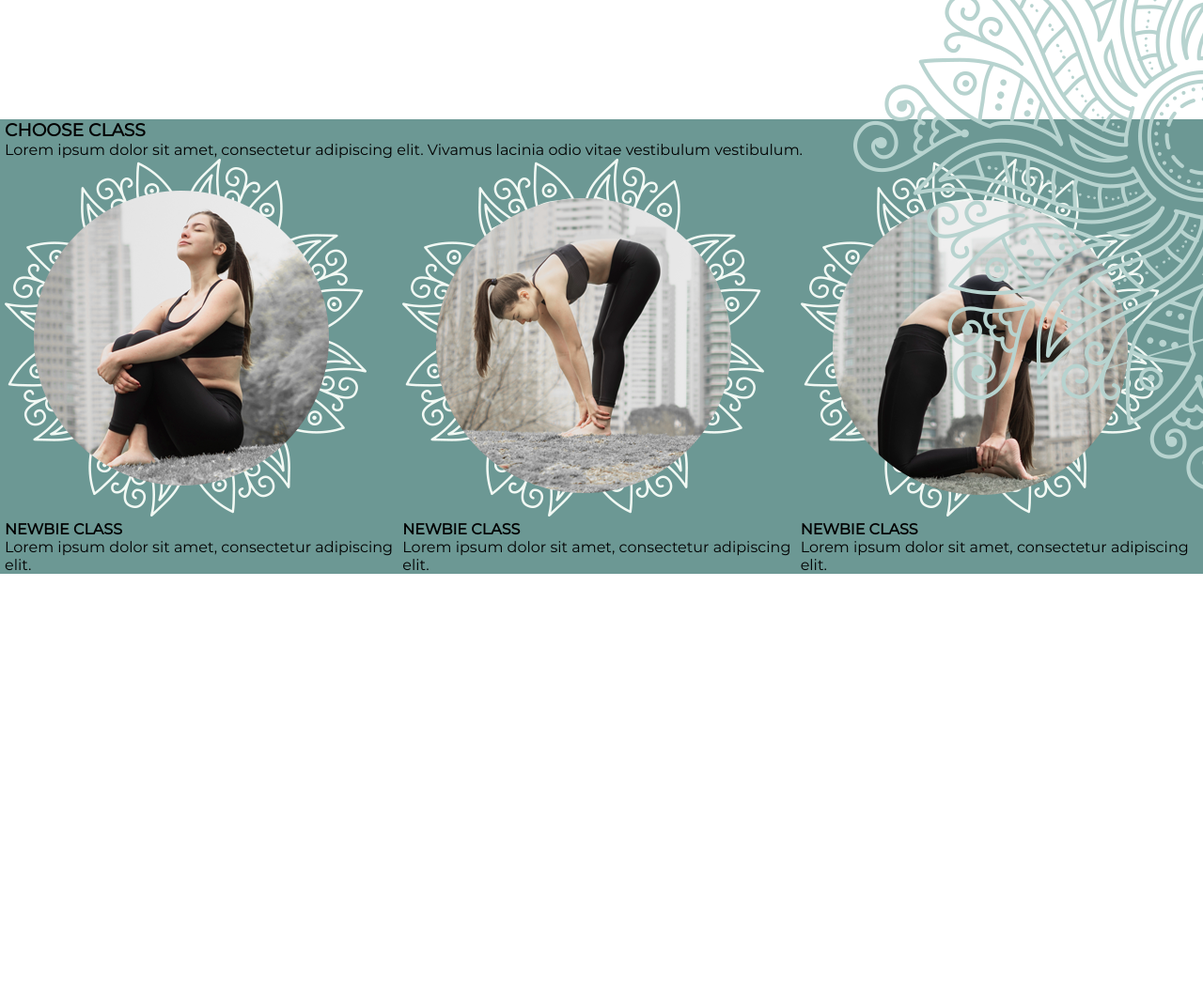
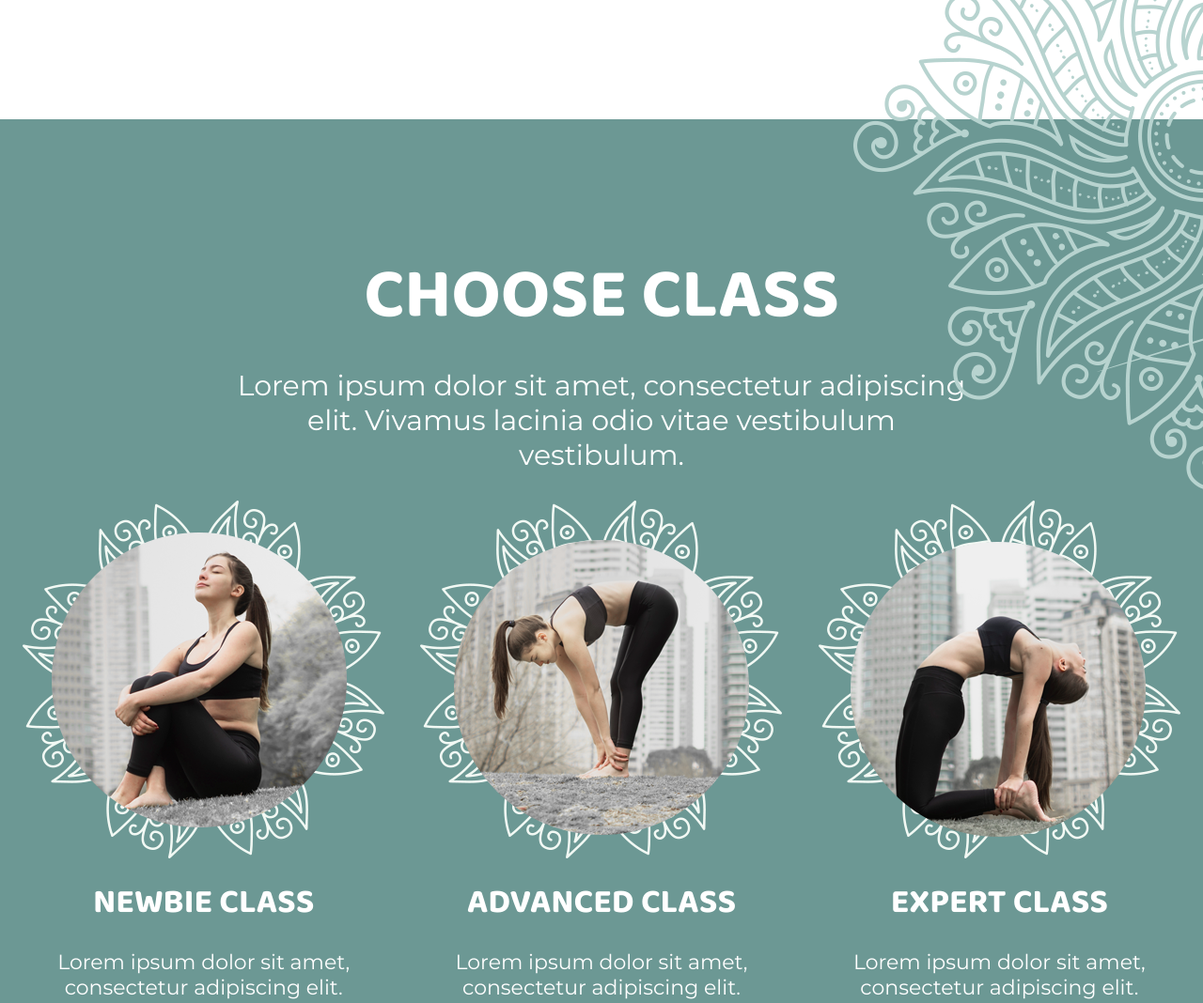
Before and after one commit to Yko-koshka/yoga.github.io, a plain HTML site: page index.html in a window 1280 px wide. Shown: the part 780-1848 px from the top of the page at 94% size. Before the commit the page ends 1391 px from the top, so only its background shows below. Drawn offline with Linux system fonts and the light colour scheme.

Commit message:
style.css

```diff
--- a/css/style.css
+++ b/css/style.css
@@ -106,6 +106,7 @@ ul {
   display: inline-block;
   font-family: "Baloo Bhai 2", serif;
   font-weight: 700;
+  text-transform: uppercase;
   color: #494f4e;
   font-size: 20px;
   padding-left: 80px;
@@ -144,7 +145,7 @@ ul {
 
 .yoga-inner__title {
   font-family: "Baloo Bhai 2", serif;
-  font-size: 105px;
+  font-size: 95px;
   color: #6c9894;
 }
 
@@ -159,7 +160,7 @@ ul {
   height: 35px;
   text-transform: uppercase;
   font-family: "Lato", serif;
-  font-size: 18px;
+  font-size: 17px;
   color: #fff;
   background-color: #6c9894;
   border: none;
@@ -171,9 +172,49 @@ ul {
 
 .about {
   background-color: #6c9894;
+  padding: 130px 0 120px;
+}
+
+.about-inner__top {
+  width: 63%;
+  margin: 0 auto;
+  text-align: center;
+  padding-bottom: 15px;
+}
+
+.about-inner__title {
+  font-family: "Baloo Bhai 2", serif;
+  font-weight: 700;
+  font-size: 75px;
+  color: #fff;
+  padding-bottom: 15px;
+}
+
+.about-inner__text {
+  font-size: 30px;
+  color: #fff;
+  padding-bottom: 15px;
 }
 
 .about-inner__items {
   display: flex;
   justify-content: space-between;
+  text-align: center;
 }
+
+.about-inner__img {
+  padding-bottom: 15px;
+}
+
+.about-inner__subtitle {
+  font-family: "Baloo Bhai 2", serif;
+  font-weight: 700;
+  font-size: 36px;
+  color: #fff;
+  padding-bottom: 20px;
+}
+
+.about-inner__body-text {
+  font-size: 22px;
+  color: #fff;
+}
--- a/index.html
+++ b/index.html
@@ -92,7 +92,7 @@
                 src="./images/about/item2.png"
                 alt="item2"
               />
-              <h4 class="about-inner__subtitle">NEWBIE CLASS</h4>
+              <h4 class="about-inner__subtitle">ADVANCED CLASS</h4>
               <p class="about-inner__body-text">
                 Lorem ipsum dolor sit amet, consectetur adipiscing elit.
               </p>
@@ -103,7 +103,7 @@
                 src="./images/about/item3.png"
                 alt="item3"
               />
-              <h4 class="about-inner__subtitle">NEWBIE CLASS</h4>
+              <h4 class="about-inner__subtitle">EXPERT CLASS</h4>
               <p class="about-inner__body-text">
                 Lorem ipsum dolor sit amet, consectetur adipiscing elit.
               </p>
```
Also changed, not shown: images/start/start.jpg (renamed from images/Shape.jpg).
